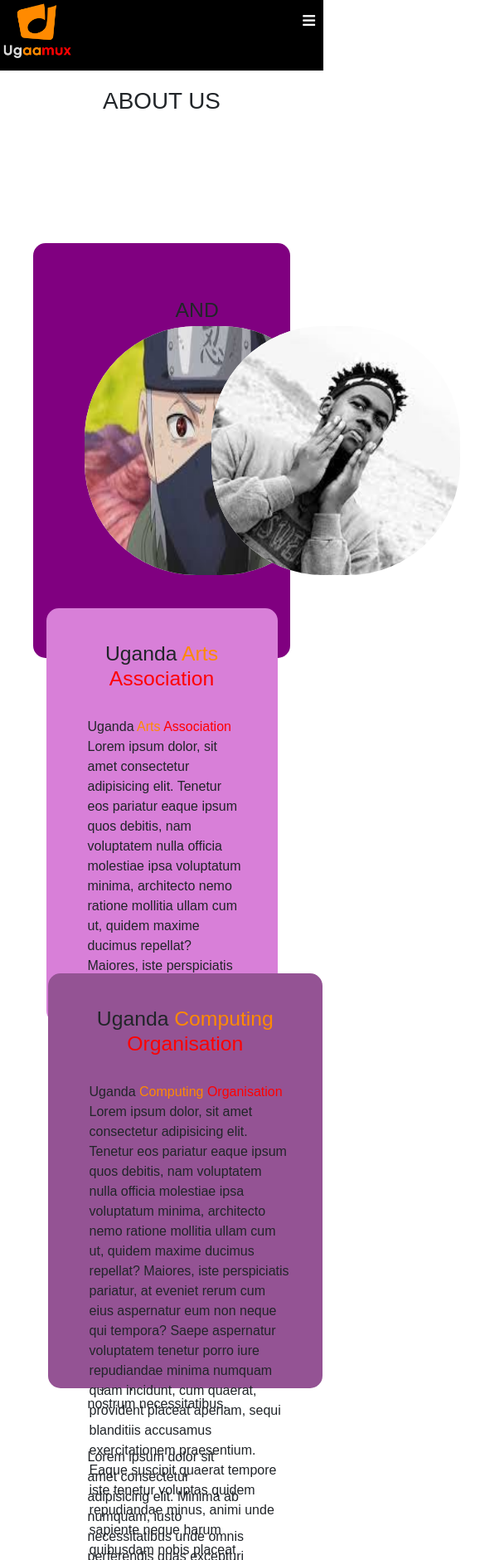
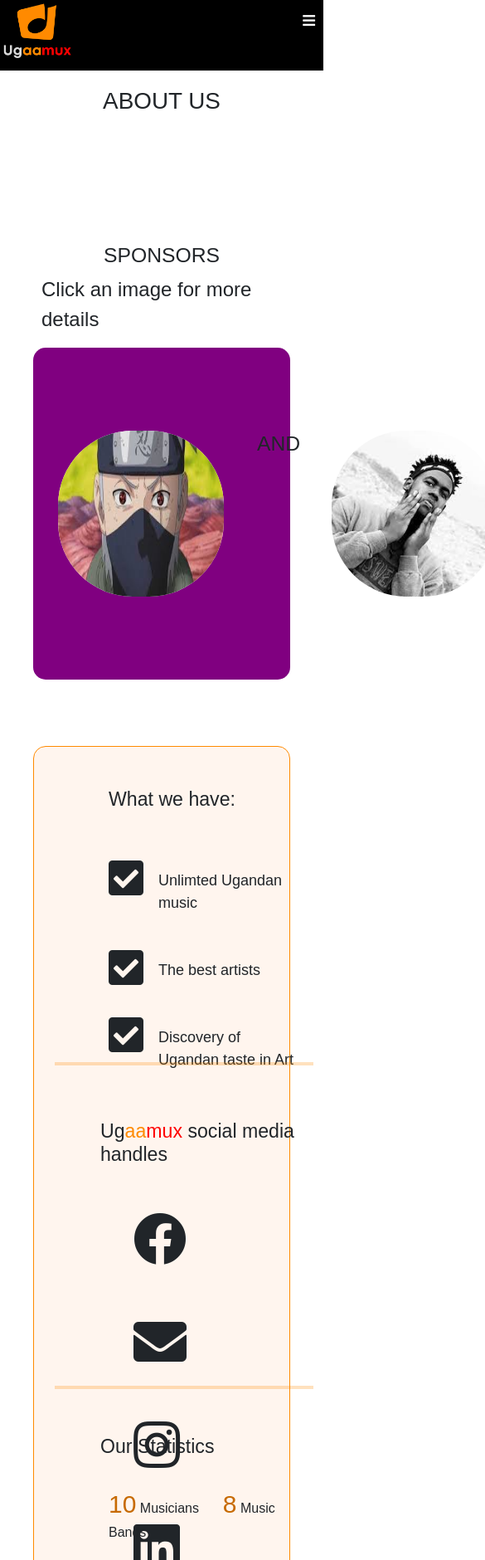
Before and after one commit to MercyAumaGabriella/Music-repo, a plain HTML site: page aboutUs.html in a window 390 px wide. Shown: the top 1880 px of the page at 83% size, 585 px wide, since content can reach past the window. Drawn offline with Linux system fonts and the light colour scheme.

Commit message:
added some changes

```diff
--- a/aboutUs.html
+++ b/aboutUs.html
@@ -68,10 +68,13 @@
         </div>
     </header>
 
-    <main>
+    <main id="main">
+      <h2 style="text-align: center;">SPONSORS</h2>
+      <P style="font-size: 24px;">Click an image for more details</P>
         <div class="sponsorImages">
             <div id="img_1" class="Image_1">
               <img onClick="showMore_1()" src="/images/kakashi.jfif" alt="">
+
             </div>
 
             <div class="ampersand">
@@ -101,6 +104,66 @@
             <br>
 
             <p>Lorem ipsum dolor sit amet consectetur adipisicing elit. Minima ab numquam, iusto necessitatibus unde omnis perferendis quas excepturi neque illum, tenetur hic repudiandae id perspiciatis ea accusantium assumenda nihil quod. Deserunt quis cupiditate maiores fuga nisi laudantium! Quidem vero nisi eius sapiente dolores totam quia earum impedit a, doloremque vel?</p>
+        </div>
+
+        <div class="reachUs">
+
+          <!-- What we have -->
+          <div class="haves">
+            <h3>What we have:</h3>
+            <br>
+            <br>
+            <!-- <input type="checkbox" name="checked" id="check_1" checked disabled> -->
+            <i class="fas fa-check-square fa-3x">
+            </i> <p>Unlimted Ugandan music</p>
+
+            <br>
+            <i class="fas fa-check-square fa-3x">
+            </i> <p>The best artists </p>
+
+            <br>
+            <i class="fas fa-check-square fa-3x">
+            </i> <p>Discovery of Ugandan taste in Art </p>
+
+          </div>
+
+          <hr class="hr hr1">
+          <!-- Vertical Divider -->
+          <div class="verticalLine"></div>
+
+          <div class="socials">
+            <h3>Ug<span class="span_landing_1">aa</span><span class="span_landing_2">mux</span> social media handles</h3>
+
+            <br>
+            <br>
+
+            <i class="fab fa-facebook fa-4x "></i>
+            <i class="fas fa-envelope fa-4x "></i>
+            <br>
+            <i class="fab fa-instagram fa-4x"></i>
+            <i class="fab fa-linkedin fa-4x"></i>
+          </div>
+
+          <hr class="hr hr2">
+          <div class="verticalLine_1"></div>
+
+          <div class="stats">
+            <h3>Our Statistics</h3>
+            <br>
+
+            <p><span class="stats_span">10</span> Musicians
+            <span class="tab"></span>
+            <span class="stats_span">8</span> Music Bands</p>
+            <br>
+
+            <p><span class="stats_span">4</span> Comedians
+            <span class="tab"></span>
+            <span class="stats_span">4</span> Dramatists</p>
+            <br>
+
+            <p><span class="stats_span">2</span> Documentary Creators</p>
+          </div>
+
         </div>
     </main>
 
--- a/css/style_aboutus.css
+++ b/css/style_aboutus.css
@@ -1,6 +1,6 @@
 main{
     padding: 40px;
-    height: 270vh;
+    height: 200vh;
 }
 
 .sponsorImages{
@@ -67,7 +67,8 @@
 }*/
 
  #sponsorDetails_1{
-    /* display: none; */
+    font-size: 16px;
+    display: none;
 
     background-color: rgb(216, 127, 216);
     width: 90%;
@@ -80,14 +81,174 @@
 }
 
 #sponsorDetails_2{
-    position: absolute;
+    font-size: 16px;
+    position: relative;
     background-color: rgb(148, 83, 148);
-    width: 85%;
+    width: 91%;
     height: 500px;
     padding: 40px;
 
     margin-top: -60px;
     margin-left: 4.5%;
     border-radius: 15px;
-    /* display: none; */
+    display: none;
 }
+
+.reachUs{
+    background-color: #FFF5EE;
+    border: 1px solid #ff8a00;
+    width: 100%;
+    height: 500px;
+    border-radius: 15px;
+    padding-top: 20px;
+
+    margin-top: 80px;
+
+}
+
+.verticalLine{
+    position: relative;
+    border: 1px solid #ff8a00;
+    height: 420px;
+    width: 0px;
+
+    margin-top: 20px;
+    margin-left: 400px;
+    /* border-style: ; */
+}
+
+.verticalLine_1{
+    position: relative;
+    border: 1px solid #ff8a00;
+    height: 420px;
+    width: 0px;
+
+    margin-top: -422px;
+    margin-left: 68%;
+    /* border-style: ; */
+}
+
+.haves{
+    position: absolute;
+    padding: 30px;
+}
+
+#check_1{
+    width: 40px;
+    height: 40px;
+
+    color: #000;
+}
+
+.haves p{
+    margin-left: 60px;
+    margin-top: -35px;
+    font-size: 18px;
+}
+
+.socials {
+    position: absolute;
+    padding: 30px;
+
+    margin-left:30%;
+    margin-top: -32.5%;
+}
+
+.socials i{
+    margin-left: 40px;
+    margin-right: 80px;
+    margin-bottom: 60px;
+}
+
+.socials i:hover{
+    color: #ff8a00;
+    cursor: pointer;
+}
+
+.stats {
+    position: absolute;
+    padding: 30px;
+
+    margin-left:65%;
+    margin-top: -32.5%;
+}
+
+.stats_span{
+    font-size: 30px;
+    color: #c76a01;
+}
+
+.hr{
+    border: 2px solid #ff8a00;
+    display: none;
+    width: 80%;
+
+    position: absolute;
+
+}
+
+.hr1{
+    margin-top: 360px;
+    margin-left: 25px;
+}
+
+.hr2{
+    margin-top: 750px;
+    margin-left: 25px;
+}
+
+@media only screen and (max-width: 700px){
+    main{
+        height: 700vh;
+    }
+    .sponsorImages{
+        height: 400px;
+    }
+
+    #sponsorDetails_1, #sponsorDetails_2{
+        height: 700px;
+    }
+
+    .Image_1{
+        width: 200px;
+        height: 200px;
+        margin-left: 30px;
+    }
+
+    .Image_2{
+        width: 200px;
+        height: 200px;
+        margin-left: 360px;
+    }
+
+    .ampersand{
+        margin-left: 270px;
+        margin-top: 26%;
+    }
+
+    .verticalLine, .verticalLine_1{
+        display: none;
+    }
+
+    .reachUs{
+        height: 200vh;
+    }
+
+    .haves{
+        margin-left: 60px;
+    }
+
+    .socials{
+        margin-top: 400px;
+        margin-left: 50px;
+    }
+
+    .stats{
+        margin-top: 780px;
+        margin-left: 50px;
+    }
+
+    .hr{
+        display: block;
+    }
+}
--- a/scripts/scripts_aboutus.js
+++ b/scripts/scripts_aboutus.js
@@ -1,5 +1,6 @@
 const sponsor1 = document.getElementById("sponsorDetails_1");
 const sponsor2 = document.getElementById("sponsorDetails_2");
+const Main = document.getElementById("main");
 
 const Image1 = document.getElementById("img_1");
 const Image2 = document.getElementById("img_2");
@@ -8,8 +9,10 @@
 
     if(sponsor1.style.display !== 'none'){
         sponsor1.style.display = 'none';
+        Main.style.height = "200vh";
     } else {
         sponsor1.style.display = 'block';
+        Main.style.height = "270vh";
     }
 
 }
@@ -18,7 +21,9 @@
 
     if(sponsor2.style.display !== 'none'){
         sponsor2.style.display = 'none';
+        Main.style.height = "200vh";
     } else {
         sponsor2.style.display = 'block';
+        Main.style.height = "270vh";
     }
 }
```
